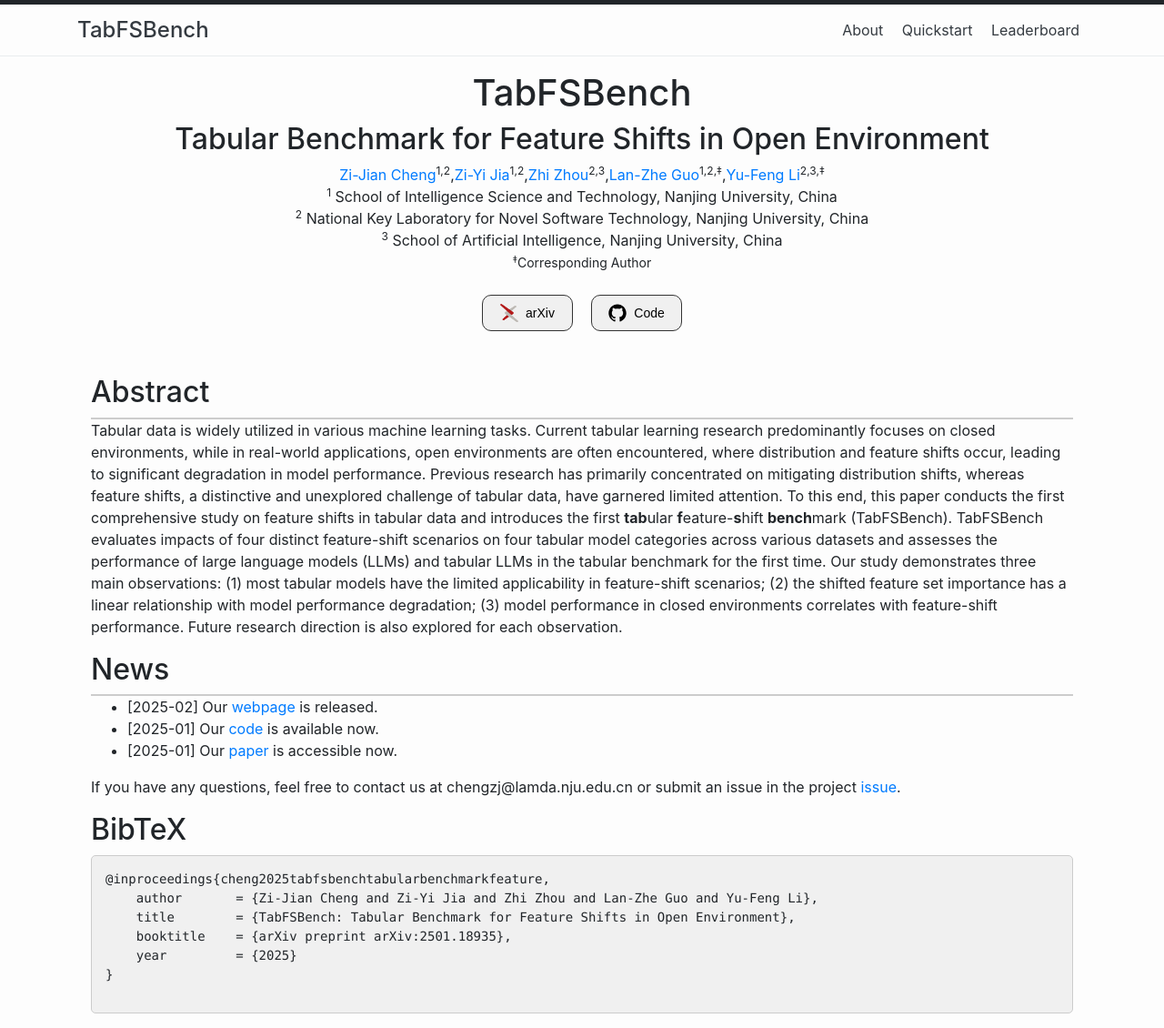
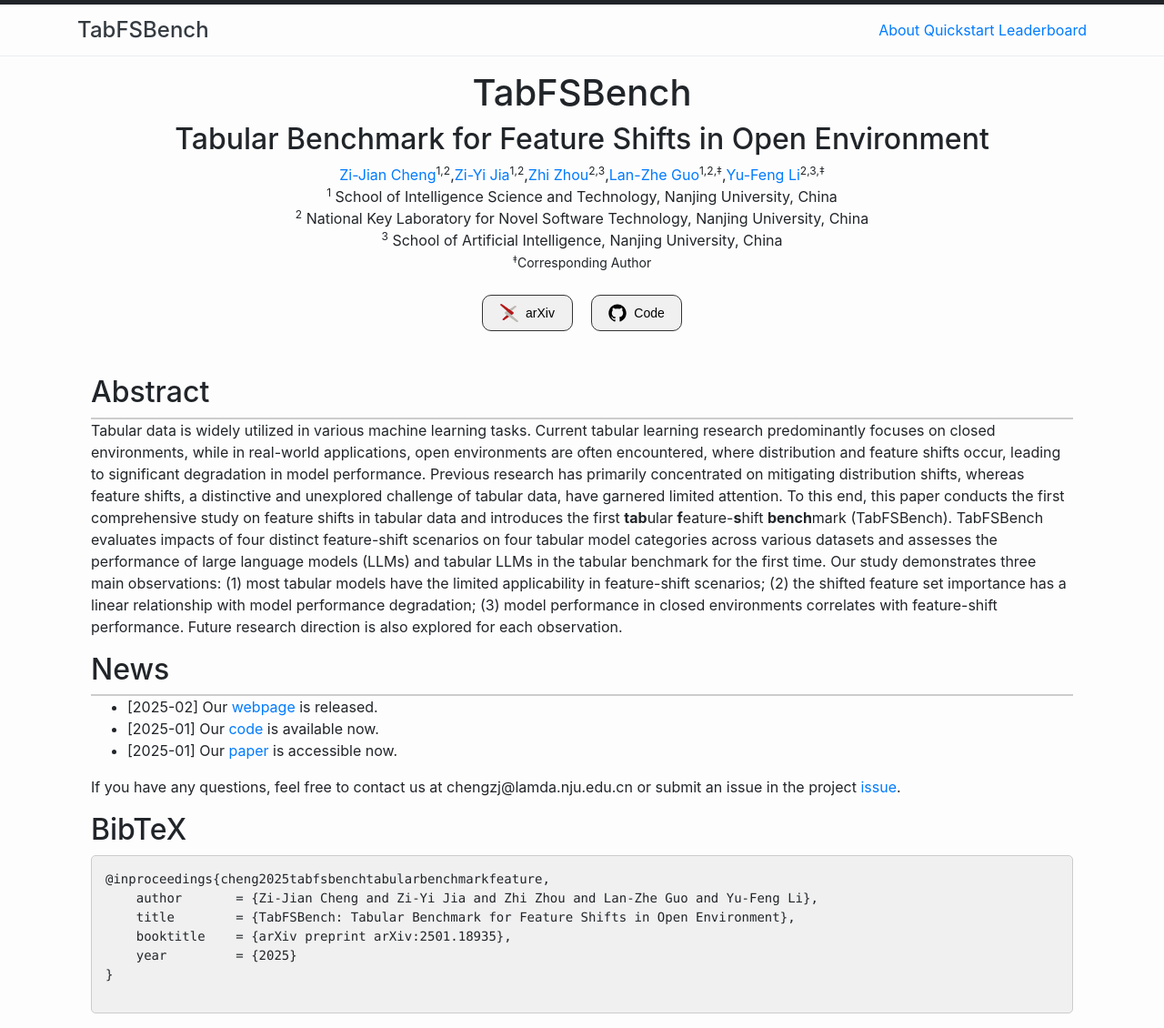
Before and after one commit to ClementCheng0217/Tab-index, a Jekyll site: the page built from index.html, in a window 1280 px wide. Shown: the whole page at 91% size. Built offline with Jekyll 4.4.1, drawn with Linux system fonts in a browser that asks for light colours; the list of posts is cut into pages by our own code.

Commit message:
Update header.html

```diff
--- a/_includes/header.html
+++ b/_includes/header.html
@@ -2,8 +2,8 @@
   <script>
     .active {
     font-weight: bold; /* 加粗文本 */
-    background-color: black; /* 背景颜色为黑色 */
-    color: white; /* 文本颜色为白色 */
+    background-color: green; /* 背景颜色为黑色 */
+    color: red; /* 文本颜色为白色 */
 }
   </script>
   <div id="nav-container" class="container position-relative d-flex justify-content-between align-items-center">
@@ -21,7 +21,7 @@
           {% for path in page_paths %}
             {% assign my_page = site.pages | where: "path", path | first %}
             {% if my_page.title %}
-              <a class="text-dark ml-3 ml-md-0 p-2 d-block d-md-inline-block {% if my_page.url == page.url %}active{% endif %}" href="{{ my_page.url | relative_url }}">{{ my_page.title | escape }}</a>
+              <a class="{% if my_page.url == page.url %}active{% endif %}" href="{{ my_page.url | relative_url }}">{{ my_page.title | escape }}</a>
             {% endif %}
           {% endfor %}
         </div>
```
